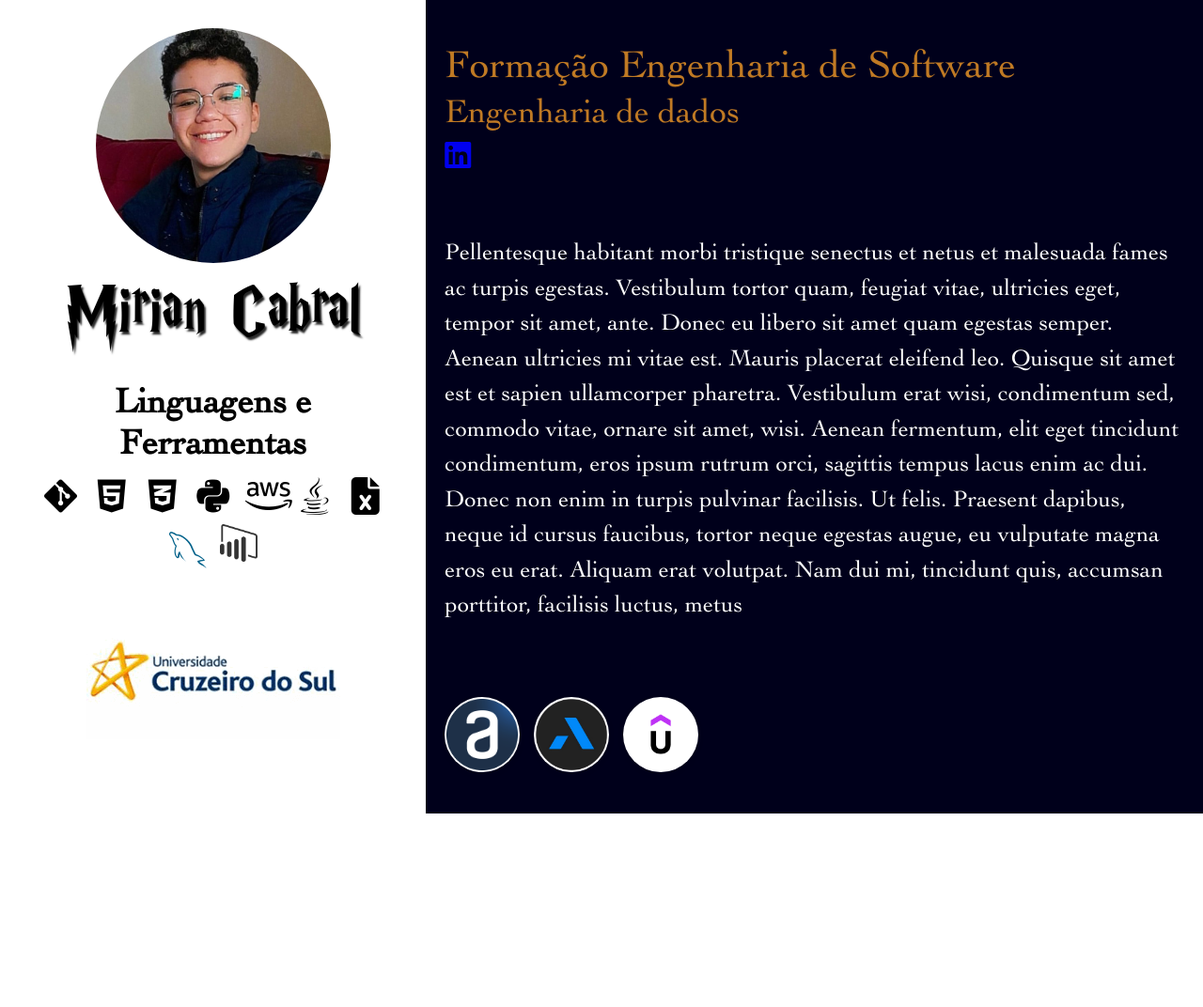
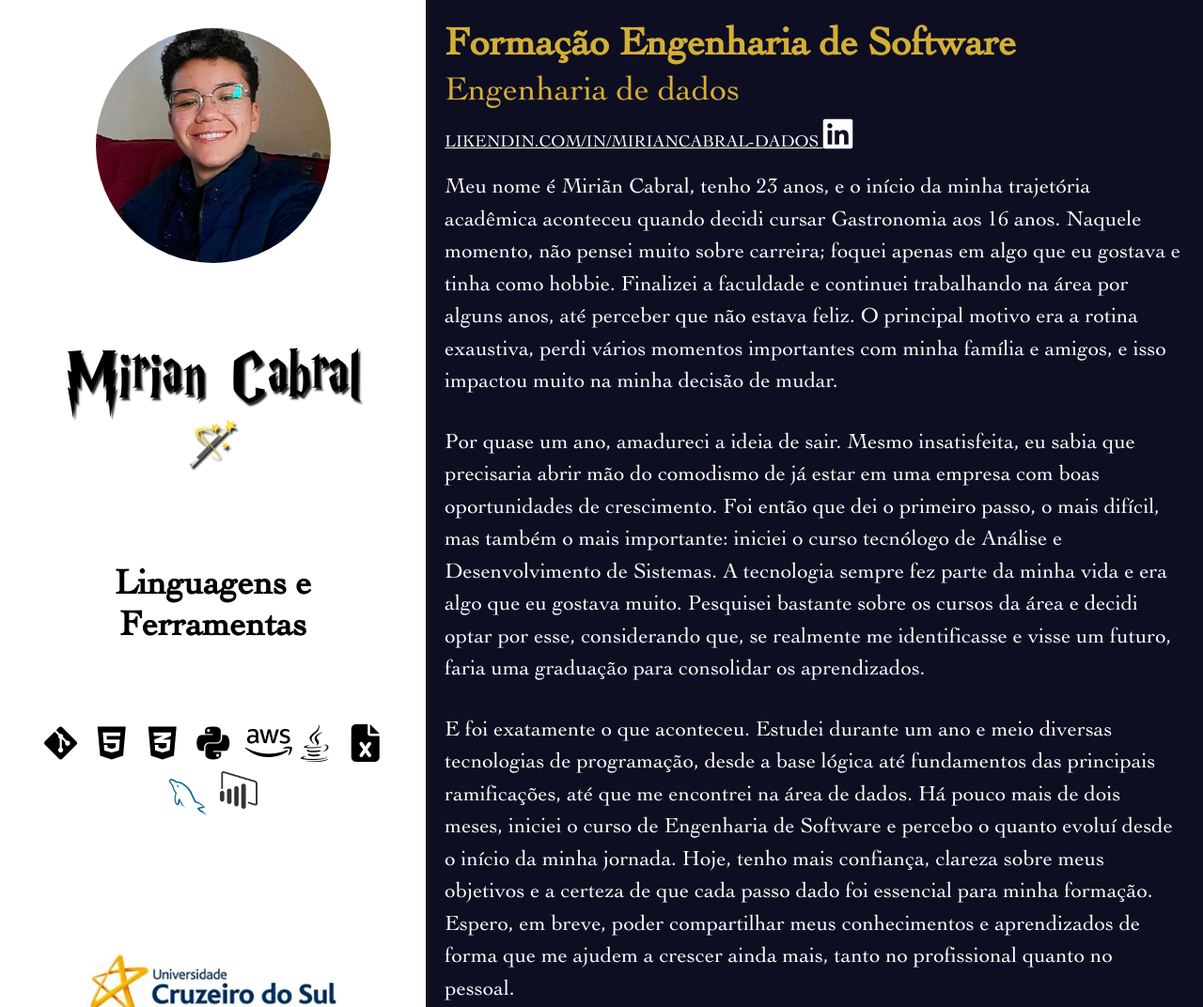
Before and after one commit to MirianCabral/SantanderCodeGirls, a plain HTML site: page Sobre mim/index.html in a window 1280 px wide. Shown: the top 1072 px of the page at 94% size. Before the commit the page ends 866 px from the top, so only its background shows below. Drawn offline with nearby package versions, Linux system fonts and the light colour scheme.

Commit message:
Atualização de index e style 'Sobre mim'

```diff
--- a/Sobre mim/index.html
+++ b/Sobre mim/index.html
@@ -11,7 +11,7 @@
         <aside>
             <img src="images/foto.jpeg" alt="Minha Foto" class="profile-pic">
             <h1>
-                Mirian Cabral
+                Mirian Cabral <p class="emoji">&#129668</p>
             </h1>
             <h2>
                 Linguagens e Ferramentas
@@ -35,14 +35,21 @@
             <header>
                 <h2>Formação Engenharia de Software</h2>
                 <h3>Engenharia de dados</h3>
-                <a href="https://linkedin.com/in/miriancabral-dados" target="_blank">
+                <a href="https://linkedin.com/in/miriancabral-dados" target="_self">
+                    LIKENDIN.COM/IN/MIRIANCABRAL-DADOS
                     <i class="fab fa-linkedin fa-2x"></i>
                 </a>
             </header>
-            <p>Pellentesque habitant morbi tristique senectus et netus et malesuada fames ac turpis egestas. Vestibulum tortor quam,
-                feugiat vitae, ultricies eget, tempor sit amet, ante. Donec eu libero sit amet quam egestas semper. Aenean ultricies mi vitae est. Mauris placerat eleifend leo. Quisque sit amet est et sapien ullamcorper pharetra.
-                Vestibulum erat wisi, condimentum sed, commodo vitae, ornare sit amet, wisi. Aenean fermentum, elit eget tincidunt condimentum, eros ipsum rutrum orci, sagittis tempus lacus enim ac dui.
-                Donec non enim in turpis pulvinar facilisis. Ut felis. Praesent dapibus, neque id cursus faucibus, tortor neque egestas augue, eu vulputate magna eros eu erat. Aliquam erat volutpat. Nam dui mi, tincidunt quis, accumsan porttitor, facilisis luctus, metus
+            <p>Meu nome é Miriãn Cabral, tenho 23 anos, e o início da minha trajetória acadêmica aconteceu quando decidi cursar Gastronomia aos 16 anos. Naquele momento, não pensei muito sobre carreira; foquei apenas em algo que eu gostava e tinha como hobbie. Finalizei a faculdade e continuei trabalhando na área por alguns anos, até perceber que não estava feliz.
+                O principal motivo era a rotina exaustiva, perdi vários momentos importantes com minha família e amigos, e isso impactou muito na minha decisão de mudar.
+            </p>
+            <p>
+                Por quase um ano, amadureci a ideia de sair. Mesmo insatisfeita, eu sabia que precisaria abrir mão do comodismo de já estar em uma empresa com boas oportunidades de crescimento. Foi então que dei o primeiro passo, o mais difícil, mas também o mais importante: iniciei o curso tecnólogo de Análise e Desenvolvimento de Sistemas.
+                 A tecnologia sempre fez parte da minha vida e era algo que eu gostava muito. Pesquisei bastante sobre os cursos da área e decidi optar por esse, considerando que, se realmente me identificasse e visse um futuro, faria uma graduação para consolidar os aprendizados.
+            </p>
+            <p>
+                E foi exatamente o que aconteceu. Estudei durante um ano e meio diversas tecnologias de programação, desde a base lógica até fundamentos das principais ramificações, até que me encontrei na área de dados. Há pouco mais de dois meses, iniciei o curso de Engenharia de Software e percebo o quanto evoluí desde o início da minha jornada. Hoje, tenho mais confiança, clareza sobre meus objetivos e a certeza de que cada passo dado foi essencial para minha formação.
+                Espero, em breve, poder compartilhar meus conhecimentos e aprendizados de forma que me ajudem a crescer ainda mais, tanto no profissional quanto no pessoal.
             </p>
             <footer>
                 <div class="school-logo">
--- a/Sobre mim/style.css
+++ b/Sobre mim/style.css
@@ -70,7 +70,7 @@ aside h2{
 
 .body{
     flex: 2;
-    background-color: #00001b;
+    background-color: #0e0e22;
     color: white;
     padding: 20px;
     display: flex;
@@ -85,13 +85,14 @@ aside h2{
 
  section header h2 {
     font-size: 42px;
-    color: #c07a24;
+    font-weight: bolder;
+    color: #D3AF37;
     margin-bottom: 5px;
  }
 
  section header h3 {
     font-size: 36px;
-    color: #c07a24;
+    color: #D3AF37;
     margin-bottom: 10px;
  }
  section footer {
@@ -109,7 +110,7 @@ aside h2{
 section p {
     line-height: 1.5;
     margin-bottom: 30px;
-    font-size: 25px;
+    font-size: 23px;
 }
 
 .school-logo {
@@ -129,3 +130,12 @@ section p {
   max-height: 100%;
   object-fit: contain;
 }
+
+a {
+    font-size: 18px;
+    color: #ffffff;
+}
+
+.emoji{
+    font-size: 45px;
+}
```
Also changed, not shown: Desafios AWS/Imagem.png (renamed from Imagem.png), Sobre mim/Image/Imagem.png (deleted), 1 other file.
